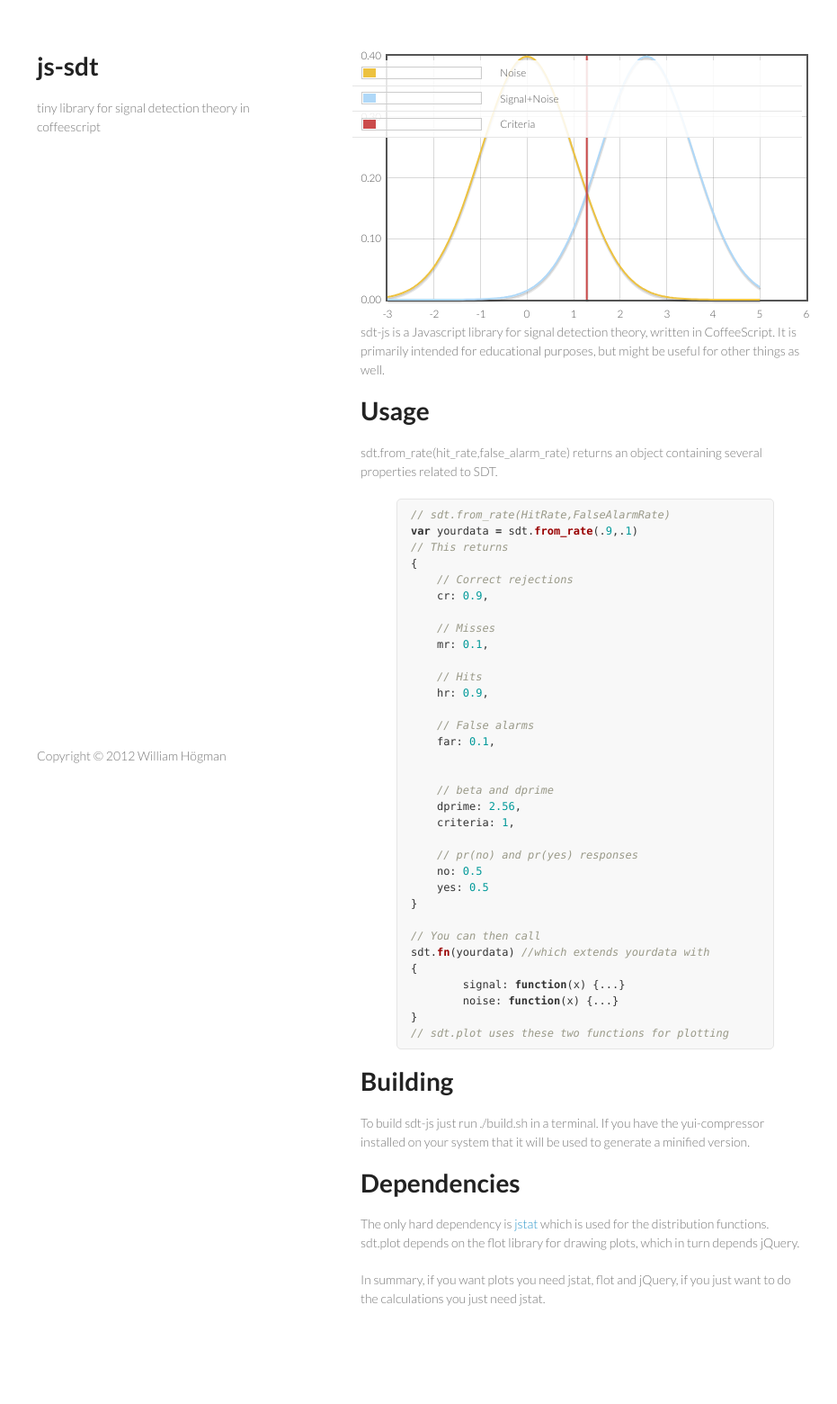
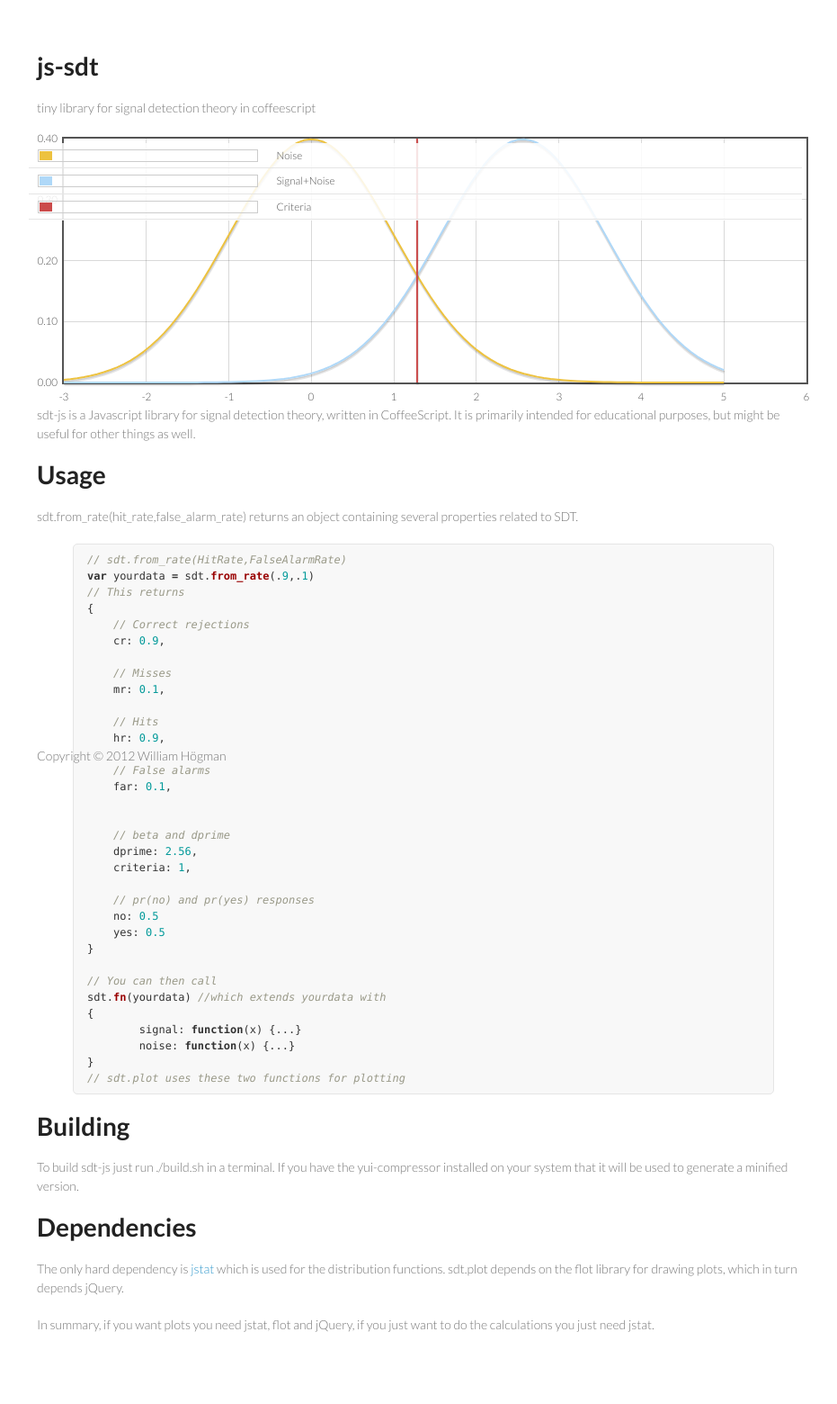
Before and after one commit to williamhogman/js-sdt, a Jekyll site: the page built from index.markdown, in a window 1280 px wide. Shown: the whole page at 90% size, without its empty margins (169-1100 px from the left). Built offline with Jekyll 4.4.1, drawn with Linux system fonts in a browser that asks for light colours; nearby versions of some CDN libraries; before the commit the page ends 1523 px from its top, so only the background shows below that.

Commit message:
fixed up stylesheet

```diff
--- a/stylesheets/styles.css
+++ b/stylesheets/styles.css
@@ -95,11 +95,6 @@
   max-width:100%;
 }
 
-header {
-  width:270px;
-  float:left;
-  position:fixed;
-}
 
 header ul {
   list-style:none;
@@ -159,11 +154,6 @@
   color:#222;
 }
 
-section {
-  width:500px;
-  float:right;
-  padding-bottom:50px;
-}
 
 small {
   font-size:11px;
```
